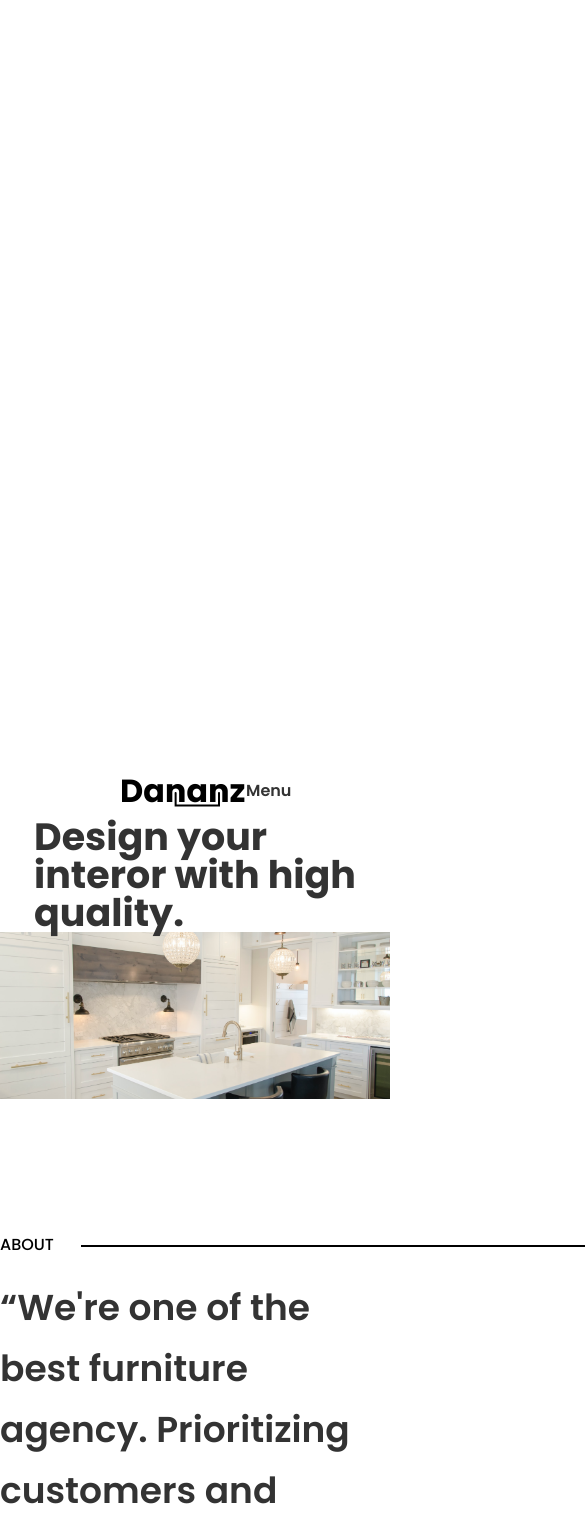
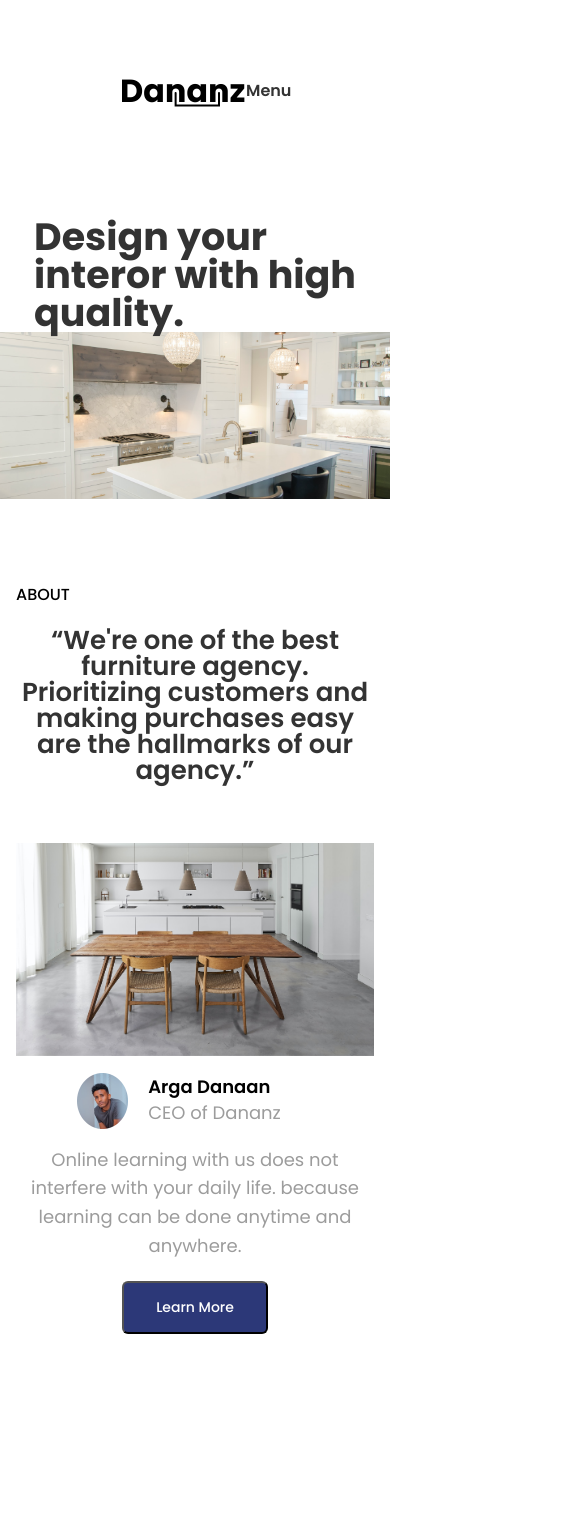
Before and after one commit to Kizya007/dananz, a Vue app: page / in a window 390 px wide. Shown: the top 1534 px of the page, 585 px wide, since content can reach past the window. Built offline with nearby package versions, Linux system fonts and the light colour scheme.

Commit message:
refactor

```diff
--- a/src/assets/Contact.scss
+++ b/src/assets/Contact.scss
@@ -11,6 +11,8 @@
   display: flex;
   align-items: center;
   justify-content: space-between;
+
+  margin-bottom: 80px;
 
   @include responsive(phone) {
     flex-direction: column;
@@ -46,6 +48,7 @@
       line-height: 160%; /* 28.8px */
 
       margin-bottom: 20px;
+      margin-top: 38px;
 
       width: 432px;
 
--- a/src/assets/Material.scss
+++ b/src/assets/Material.scss
@@ -11,6 +11,8 @@
   position: relative;
 
   padding-top: 94px;
+
+  margin-bottom: 120px;
 
   @include responsive(tablet) {
     display: flex;
--- a/src/assets/about.scss
+++ b/src/assets/about.scss
@@ -1,14 +1,15 @@
+@import "../assets/mixin.scss";
 .about {
   display: flex;
   flex-direction: column;
 
-  width: 1200px;
-  max-width: 100%;
+  max-width: 1200px;
+
   margin: 0 auto;
 
   position: relative;
 
-  padding: 50px 0px 100px;
+  padding: 0 16px;
   .up-block {
     max-width: 100%;
 
@@ -40,6 +41,10 @@
       right: -1000%;
 
       max-width: 529px;
+
+      @include responsive(tablet) {
+        display: none;
+      }
     }
     &__title {
       color: var(--grayscale-50, #333);
@@ -54,6 +59,13 @@
       margin: 0;
 
       margin-bottom: 60px;
+
+      @include responsive(tablet) {
+        font-size: 26px;
+        line-height: 100%;
+
+        text-align: center;
+      }
     }
   }
   .bottom-block {
@@ -63,9 +75,17 @@
     max-width: 100%;
 
     position: relative;
+
+    @include responsive(desktop) {
+      display: flex;
+      flex-direction: column;
+      align-items: center;
+      justify-content: center;
+    }
     &__img {
       width: 100%;
       max-width: 885px;
+
       img {
         width: 100%;
         height: auto;
@@ -82,6 +102,10 @@
 
       top: 7%;
       right: 10%;
+
+      @include responsive(tablet) {
+        position: static;
+      }
 
       &__img {
         margin-right: 20px;
@@ -134,6 +158,13 @@
 
       max-width: 100%;
 
+      @include responsive(tablet) {
+        align-items: center;
+        justify-content: center;
+
+        margin-left: 0;
+      }
+
       &__text {
         margin-top: 80px;
 
@@ -147,6 +178,19 @@
         line-height: 160%; /* 28.8px */
 
         margin-bottom: 40px;
+
+        @include responsive(tablet) {
+          width: 450px;
+          margin: 0;
+
+          margin-bottom: 20px;
+
+          text-align: center;
+        }
+
+        @include responsive(phone) {
+          width: auto;
+        }
       }
       &__btn {
         color: var(--grayscale-white, #fff);
@@ -169,108 +213,3 @@
     }
   }
 }
-
-@media screen and (max-width: 1127px) {
-  .about {
-    .up-block {
-      &__name {
-      }
-      &__title {
-      }
-    }
-    .bottom-block {
-      &__img {
-      }
-      .reviews-block {
-        &__img {
-        }
-        &__text {
-          .name {
-          }
-          .position {
-          }
-        }
-      }
-      .right-block {
-        margin-left: 10px;
-
-        &__text {
-          font-size: 14px;
-          line-height: 22px;
-        }
-        &__btn {
-          padding: 12px 24px;
-        }
-      }
-    }
-  }
-}
-
-@media screen and (max-width: 1024px) {
-  .about {
-    .up-block {
-      &__name::after {
-        width: auto;
-      }
-      &__title {
-      }
-    }
-    .bottom-block {
-      &__img {
-      }
-      .reviews-block {
-        &__img {
-        }
-        &__text {
-          .name {
-          }
-          .position {
-          }
-        }
-      }
-      .right-block {
-        margin-left: 30px;
-
-        &__text {
-          font-size: 14px;
-          line-height: 22px;
-        }
-        &__btn {
-        }
-      }
-    }
-  }
-}
-
-@media screen and (max-width: 768px) {
-  .about {
-    .up-block {
-      &__name {
-      }
-      &__title {
-      }
-    }
-    .bottom-block {
-      &__img {
-      }
-      .reviews-block {
-        &__img {
-        }
-        &__text {
-          .name {
-          }
-          .position {
-          }
-        }
-      }
-      .right-block {
-        &__text {
-          font-size: 14px;
-          line-height: 22px;
-        }
-        &__btn {
-        }
-      }
-    }
-  }
-}
--- a/src/assets/global.scss
+++ b/src/assets/global.scss
@@ -20,6 +20,3 @@ h2 {
   margin: 0;
   padding: 0;
 }
-#app {
-  padding-top: 700px;
-}
--- a/src/assets/header.scss
+++ b/src/assets/header.scss
@@ -7,6 +7,8 @@
   width: 1440px;
 
   padding: 64px 120px 0 120px;
+
+  margin-bottom: 100px;
 
   &-logo {
     width: 126px;
--- a/src/assets/mixin.scss
+++ b/src/assets/mixin.scss
@@ -8,7 +8,7 @@
       @content;
     }
   } @else if $breakpoint == desktop {
-    @media (max-width: 1300px) {
+    @media (max-width: 1240px) {
       @content;
     }
   } @else {
--- a/src/assets/service.scss
+++ b/src/assets/service.scss
@@ -8,6 +8,8 @@
   margin: 0 auto;
 
   position: relative;
+
+  margin-top: 320px;
 
   @include responsive(desktop) {
     display: flex;
```
